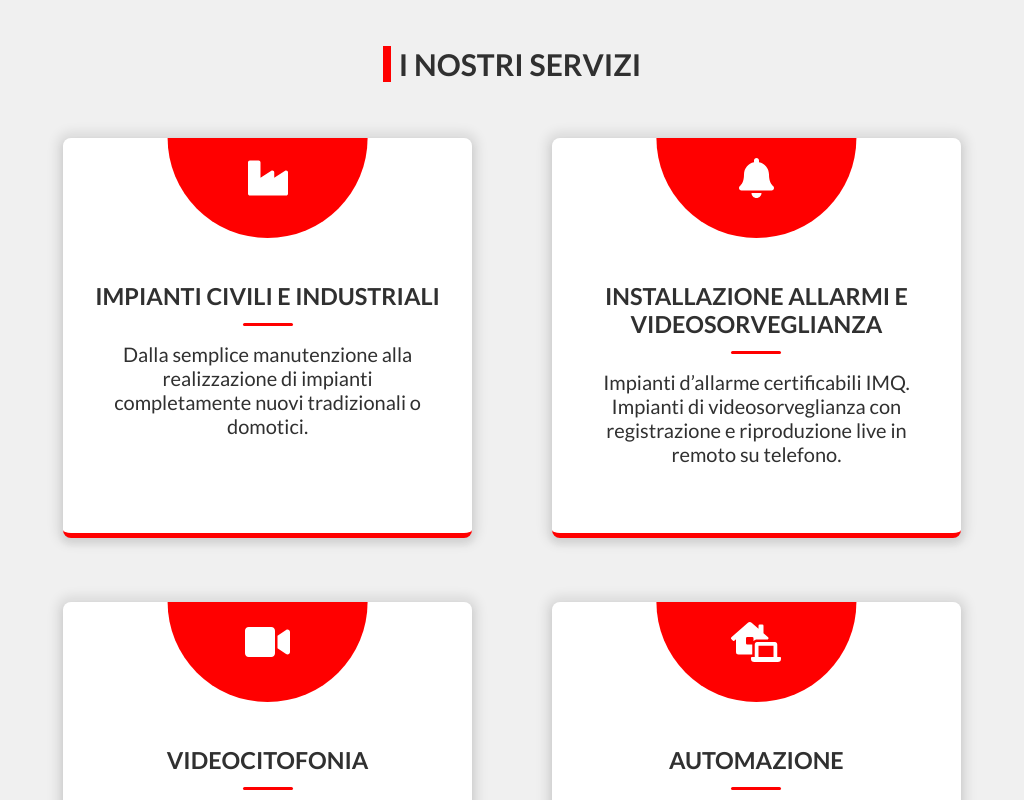
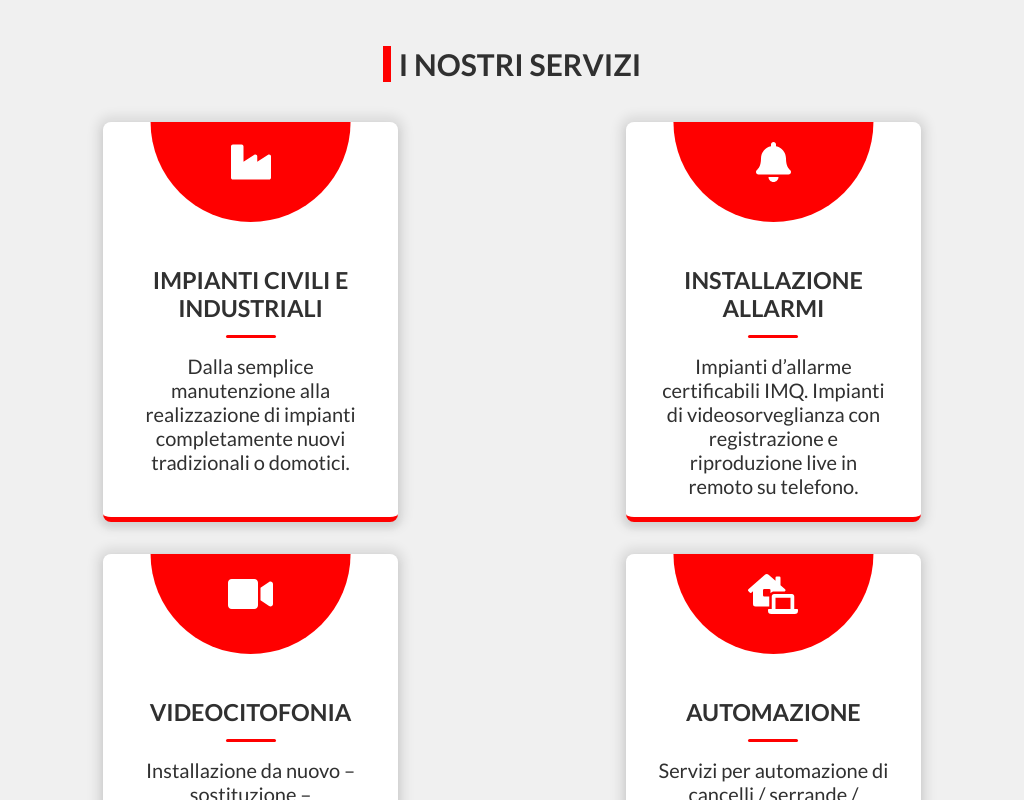
Before and after one commit to LOTO-gpolli/CEMA-impianti, a Next.js app: page / in a window 1024 px wide. Shown: the part 880-1680 px from the top of the page. Built offline with nearby package versions, Linux system fonts and the light colour scheme.

Commit message:
Change Responsive Cards layout 1-2-4

```diff
--- a/components/Card/Card.module.css
+++ b/components/Card/Card.module.css
@@ -1,5 +1,6 @@
 .card__container {
   height: 400px;
+  max-width: 295px;
   text-align: center;
   margin: 0 auto;
   border-radius: 0.5rem;
--- a/components/CardsList/CardsList.js
+++ b/components/CardsList/CardsList.js
@@ -1,45 +1,45 @@
-import { Zoom } from "react-reveal";
-import Card from "../Card/Card";
-import styles from "../CardsList/CardsList.module.css";
+import { Zoom } from 'react-reveal';
+import Card from '../Card/Card';
+import styles from '../CardsList/CardsList.module.css';
 import {
   faBell,
   faIndustry,
   faLaptopHouse,
   faVideo
-} from "@fortawesome/free-solid-svg-icons";
+} from '@fortawesome/free-solid-svg-icons';
 
 const CardsList = () => {
   return (
-    <div id="servizi" className={`${styles["cards-list__container"]}`}>
-      <h2 className={`${styles["cards-list__title"]}`}>I NOSTRI SERVIZI</h2>
-      <div className={`${styles["cards__container"]}`}>
+    <div id="servizi" className={`${styles['cards-list__container']}`}>
+      <h2 className={`${styles['cards-list__title']}`}>I NOSTRI SERVIZI</h2>
+      <div className={`${styles['cards__container']}`}>
         <Card
           settings={{
             icon: faIndustry,
-            title: "Impianti civili e industriali",
+            title: 'Impianti civili e industriali',
             text:
-              "Dalla semplice manutenzione alla realizzazione di impianti completamente nuovi tradizionali o domotici."
+              'Dalla semplice manutenzione alla realizzazione di impianti completamente nuovi tradizionali o domotici.'
           }}
         />
         <Card
           settings={{
             icon: faBell,
-            title: "Installazione allarmi e videosorveglianza",
+            title: 'Installazione Allarmi',
             text: ` Impianti d’allarme certificabili IMQ. Impianti di videosorveglianza con registrazione e riproduzione live in remoto su telefono.`
           }}
         />
         <Card
           settings={{
             icon: faVideo,
-            title: "Videocitofonia",
+            title: 'Videocitofonia',
             text:
-              " Installazione da nuovo – sostituzione – manutenzione impianti audio/video o solo audio."
+              ' Installazione da nuovo – sostituzione – manutenzione impianti audio/video o solo audio.'
           }}
         />
         <Card
           settings={{
             icon: faLaptopHouse,
-            title: "Automazione",
+            title: 'Automazione',
             text: `Servizi per automazione di cancelli / serrande / tapparelle / porte.`
           }}
         />
--- a/components/CardsList/CardsList.module.css
+++ b/components/CardsList/CardsList.module.css
@@ -16,13 +16,13 @@
 }
 
 .cards__container {
-  max-width: 1000px;
+  max-width: 1400px;
   margin: 40px auto;
-  padding: 1rem 5%;
+  padding: 1rem auto;
   display: grid;
   grid-template-columns: repeat(auto-fit, minmax(300px, 1fr));
-  column-gap: 80px;
-  row-gap: 4rem;
+  column-gap: 0.5rem;
+  row-gap: 2rem;
   justify-content: center;
 }
 
@@ -35,3 +35,10 @@
   z-index: 0;
   background-color: white;
 }
+
+@media only screen and (max-width: 1250px) and (min-width: 900px) {
+  .cards__container {
+    grid-template-columns: 49.5% 49.5%;
+    column-gap: 1rem;
+  }
+}
```
